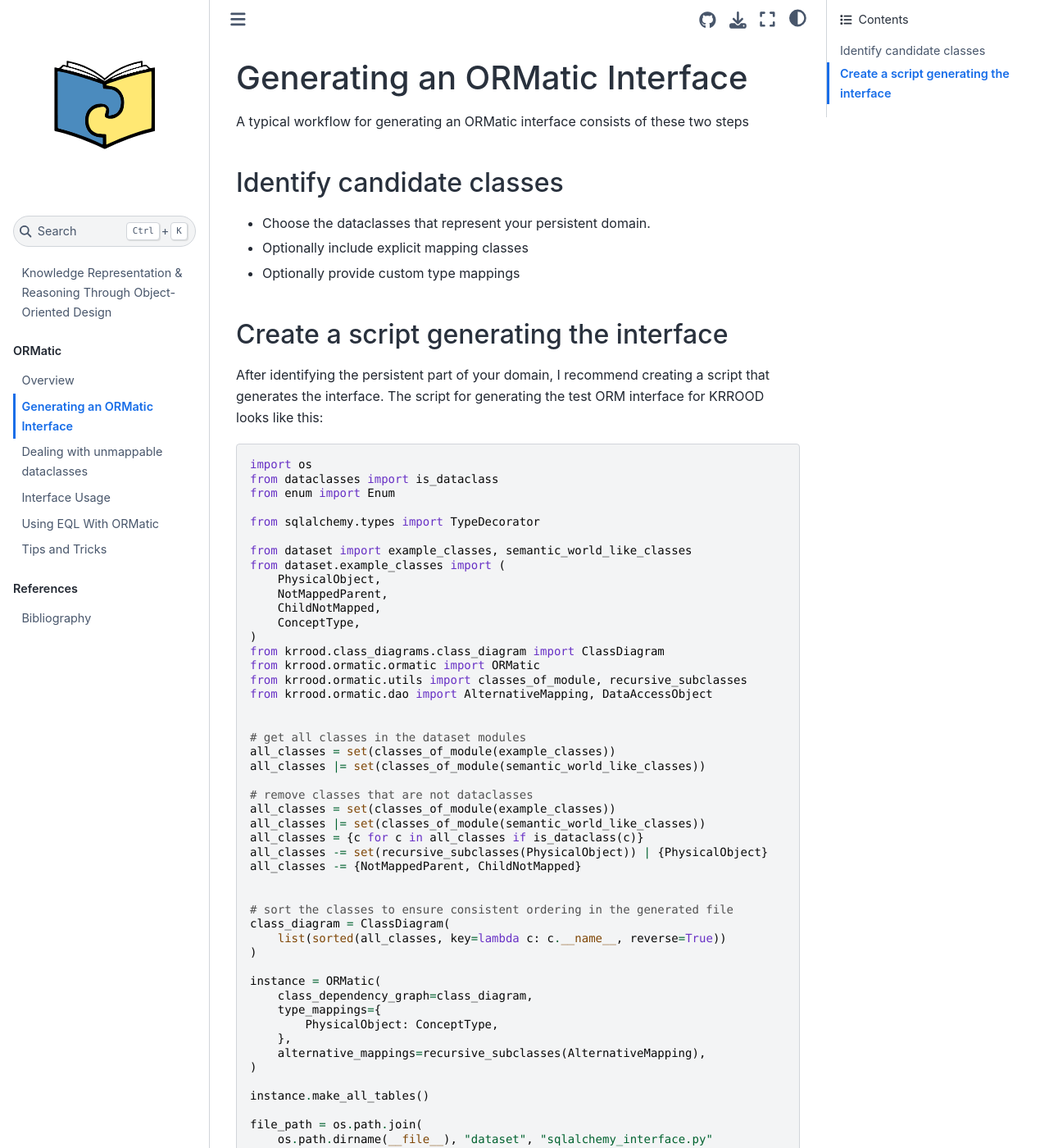
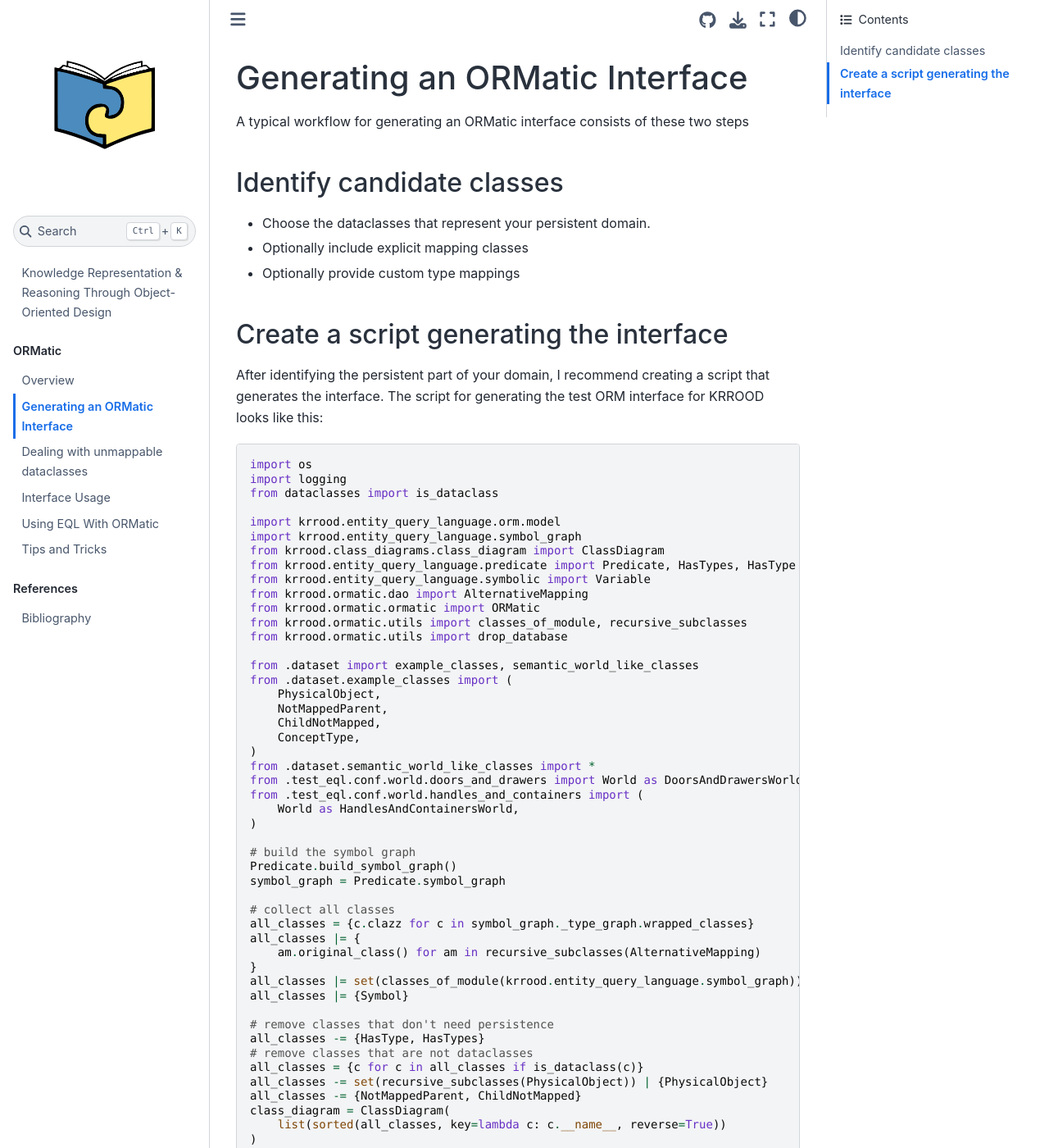
Before and after one commit to tomsch420/krrood, a Jupyter Book: the page built from doc/ormatic/orm_generation.rst, in a window 1280 px wide and 1400 px high. Shown: the whole window at 82% size. Built offline with Jupyter Book 1.0.4 settings and Sphinx 7.4.7 and the Sphinx Book theme 1.1.4, drawn with Linux system fonts in a browser that asks for light colours; pages that are not in the unit, such as notebooks, are missing from menus.

Commit message:
More docs

```diff
--- a/doc/ormatic/orm_generation.rst
+++ b/doc/ormatic/orm_generation.rst
@@ -20,55 +20,68 @@ The script for generating the test ORM interface for KRROOD looks like this:
 
 .. code-block:: python
 
-   import os
-   from dataclasses import is_dataclass
-   from enum import Enum
+    import os
+    import logging
+    from dataclasses import is_dataclass
 
-   from sqlalchemy.types import TypeDecorator
+    import krrood.entity_query_language.orm.model
+    import krrood.entity_query_language.symbol_graph
+    from krrood.class_diagrams.class_diagram import ClassDiagram
+    from krrood.entity_query_language.predicate import Predicate, HasTypes, HasType
+    from krrood.entity_query_language.symbolic import Variable
+    from krrood.ormatic.dao import AlternativeMapping
+    from krrood.ormatic.ormatic import ORMatic
+    from krrood.ormatic.utils import classes_of_module, recursive_subclasses
+    from krrood.ormatic.utils import drop_database
 
-   from dataset import example_classes, semantic_world_like_classes
-   from dataset.example_classes import (
-       PhysicalObject,
-       NotMappedParent,
-       ChildNotMapped,
-       ConceptType,
-   )
-   from krrood.class_diagrams.class_diagram import ClassDiagram
-   from krrood.ormatic.ormatic import ORMatic
-   from krrood.ormatic.utils import classes_of_module, recursive_subclasses
-   from krrood.ormatic.dao import AlternativeMapping, DataAccessObject
+    from .dataset import example_classes, semantic_world_like_classes
+    from .dataset.example_classes import (
+        PhysicalObject,
+        NotMappedParent,
+        ChildNotMapped,
+        ConceptType,
+    )
+    from .dataset.semantic_world_like_classes import *
+    from .test_eql.conf.world.doors_and_drawers import World as DoorsAndDrawersWorld
+    from .test_eql.conf.world.handles_and_containers import (
+        World as HandlesAndContainersWorld,
+    )
 
+    # build the symbol graph
+    Predicate.build_symbol_graph()
+    symbol_graph = Predicate.symbol_graph
 
-   # get all classes in the dataset modules
-   all_classes = set(classes_of_module(example_classes))
-   all_classes |= set(classes_of_module(semantic_world_like_classes))
+    # collect all classes
+    all_classes = {c.clazz for c in symbol_graph._type_graph.wrapped_classes}
+    all_classes |= {
+        am.original_class() for am in recursive_subclasses(AlternativeMapping)
+    }
+    all_classes |= set(classes_of_module(krrood.entity_query_language.symbol_graph))
+    all_classes |= {Symbol}
 
-   # remove classes that are not dataclasses
-   all_classes = set(classes_of_module(example_classes))
-   all_classes |= set(classes_of_module(semantic_world_like_classes))
-   all_classes = {c for c in all_classes if is_dataclass(c)}
-   all_classes -= set(recursive_subclasses(PhysicalObject)) | {PhysicalObject}
-   all_classes -= {NotMappedParent, ChildNotMapped}
+    # remove classes that don't need persistence
+    all_classes -= {HasType, HasTypes}
+    # remove classes that are not dataclasses
+    all_classes = {c for c in all_classes if is_dataclass(c)}
+    all_classes -= set(recursive_subclasses(PhysicalObject)) | {PhysicalObject}
+    all_classes -= {NotMappedParent, ChildNotMapped}
+    class_diagram = ClassDiagram(
+        list(sorted(all_classes, key=lambda c: c.__name__, reverse=True))
+    )
 
+    instance = ORMatic(
+        class_dependency_graph=class_diagram,
+        type_mappings={
+            PhysicalObject: ConceptType,
+        },
+        alternative_mappings=recursive_subclasses(AlternativeMapping),
+    )
 
-   # sort the classes to ensure consistent ordering in the generated file
-   class_diagram = ClassDiagram(
-       list(sorted(all_classes, key=lambda c: c.__name__, reverse=True))
-   )
+    instance.make_all_tables()
 
-   instance = ORMatic(
-       class_dependency_graph=class_diagram,
-       type_mappings={
-           PhysicalObject: ConceptType,
-       },
-       alternative_mappings=recursive_subclasses(AlternativeMapping),
-   )
+    file_path = os.path.join(
+        os.path.dirname(__file__), "dataset", "sqlalchemy_interface.py"
+    )
 
-   instance.make_all_tables()
-
-   file_path = os.path.join(
-       os.path.dirname(__file__), "dataset", "sqlalchemy_interface.py"
-   )
-
-   with open(file_path, "w") as f:
-       instance.to_sqlalchemy_file(f)
+    with open(file_path, "w") as f:
+        instance.to_sqlalchemy_file(f)
```
Also changed, not shown: 1 other file.
